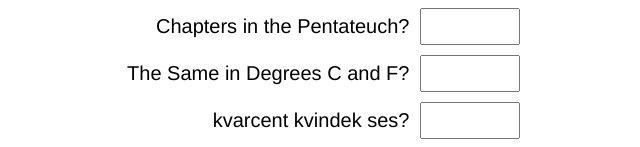
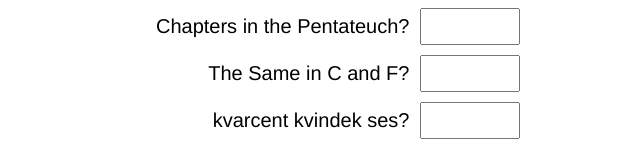
Before and after one commit to horvendile/mystery, a plain HTML site: page index.html in a window 1280 px wide. Shown: the part 421-568 px from the top of the page, without its empty margins (340-980 px from the left). Drawn offline with Linux system fonts and the light colour scheme.

Commit message:
Updqte Questions

```diff
--- a/index.html
+++ b/index.html
@@ -109,7 +109,7 @@
       <div class="question" id="question4">Florins in Two Guineas? <input onchange="changeAnswer(4);" id="answer4"></div>
       <div class="question" id="question5">Dominoes in a Set? <input onchange="changeAnswer(5);" id="answer5"></div>
       <div class="question" id="question6">Chapters in the Pentateuch? <input onchange="changeAnswer(6);" id="answer6"></div>
-      <div class="question" id="question7">The Same in Degrees C and F? <input onchange="changeAnswer(7);" id="answer7"></div>
+      <div class="question" id="question7">The Same in C and F? <input onchange="changeAnswer(7);" id="answer7"></div>
       <div class="question" id="question8">kvarcent kvindek ses? <input onchange="changeAnswer(8);" id="answer8"></div>
       <div class="question" id="question9">MCMXCIX? <input onchange="changeAnswer(9);" id="answer9"></div>
       <div class="question" id="totalButton">Total :
```
